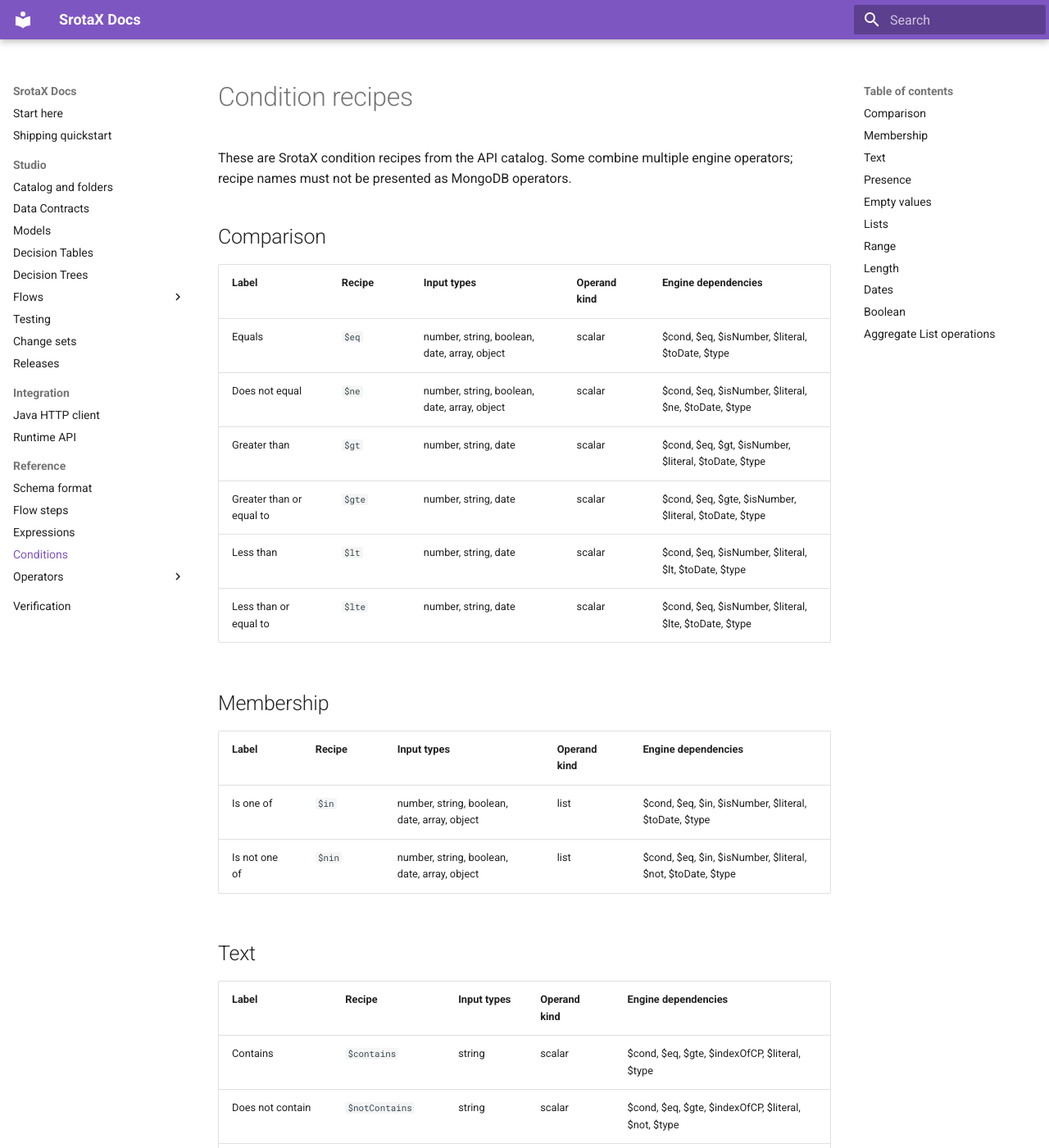
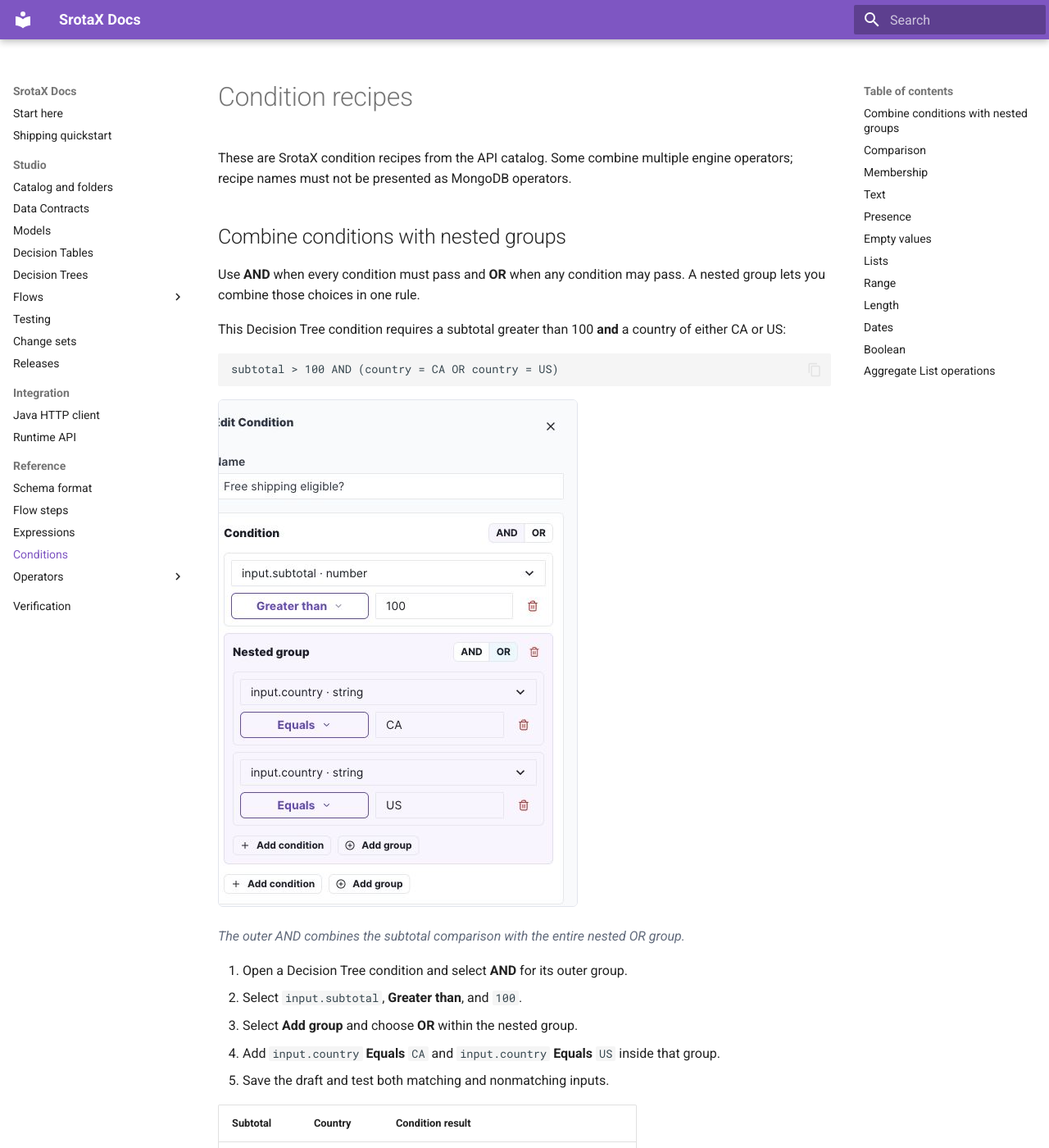
Before and after one commit to aredlavenkat/srotaX-docs, an MkDocs documentation site: the page built from docs/reference/conditions.md, in a window 1280 px wide and 1400 px high. Shown: the whole window at 82% size. Built offline with MkDocs 1.6.1 and Material for MkDocs 9.7.7, drawn with Linux system fonts in a browser that asks for light colours; some of the changed text lies outside the part shown.

Commit message:
Illustrate expressions and nested conditions with Studio screenshots

````diff
--- a/docs/reference/conditions.md
+++ b/docs/reference/conditions.md
@@ -1,6 +1,35 @@
 # Condition recipes
 
 These are SrotaX condition recipes from the API catalog. Some combine multiple engine operators; recipe names must not be presented as MongoDB operators.
+
+## Combine conditions with nested groups
+
+Use **AND** when every condition must pass and **OR** when any condition may pass. A nested group lets you combine those choices in one rule.
+
+This Decision Tree condition requires a subtotal greater than 100 **and** a country of either CA or US:
+
+```text
+subtotal > 100 AND (country = CA OR country = US)
+```
+
+[![Condition editor with an outer AND group and a nested OR group for CA or US](../images/nested-conditions.jpg)](../images/nested-conditions.jpg)
+
+*The outer AND combines the subtotal comparison with the entire nested OR group.*
+
+1. Open a Decision Tree condition and select **AND** for its outer group.
+2. Select `input.subtotal`, **Greater than**, and `100`.
+3. Select **Add group** and choose **OR** within the nested group.
+4. Add `input.country` **Equals** `CA` and `input.country` **Equals** `US` inside that group.
+5. Save the draft and test both matching and nonmatching inputs.
+
+| Subtotal | Country | Condition result |
+| --- | --- | --- |
+| 150 | CA | True |
+| 150 | US | True |
+| 150 | GB | False |
+| 100 | CA | False: the comparison is strictly greater than 100 |
+
+Keep both country checks inside the nested group. Putting all three comparisons in an outer OR group would allow CA or US orders regardless of their subtotal.
 
 ## Comparison
 
````
Also changed, not shown: docs/reference/expressions.md (+13 -1 lines), docs/images/expression-window.jpg (added), docs/images/nested-conditions.jpg (added), 1 other file.
